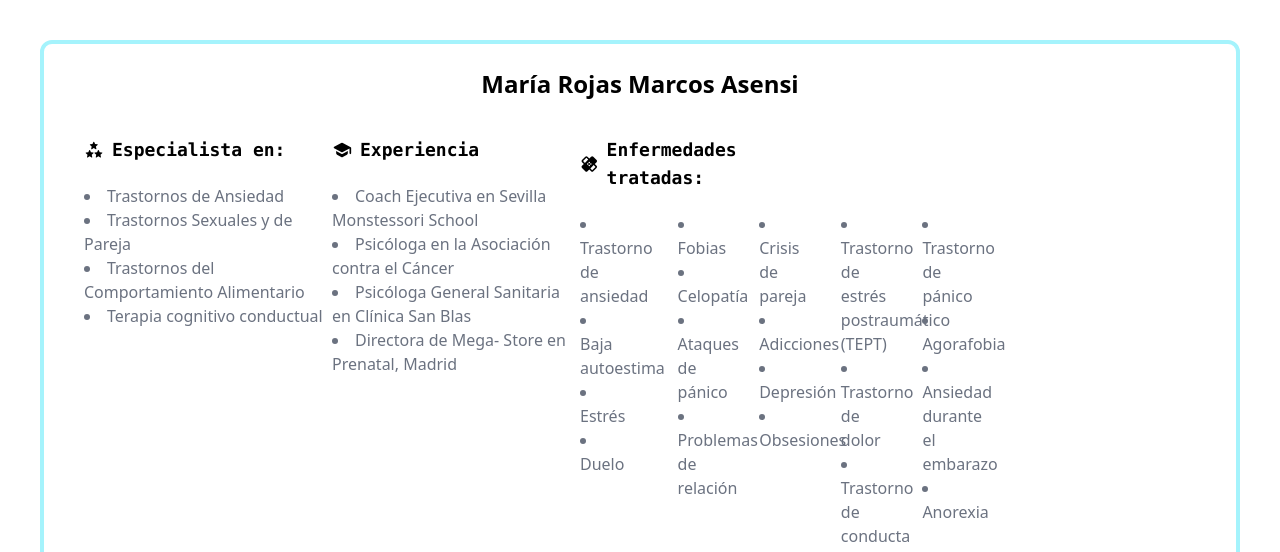
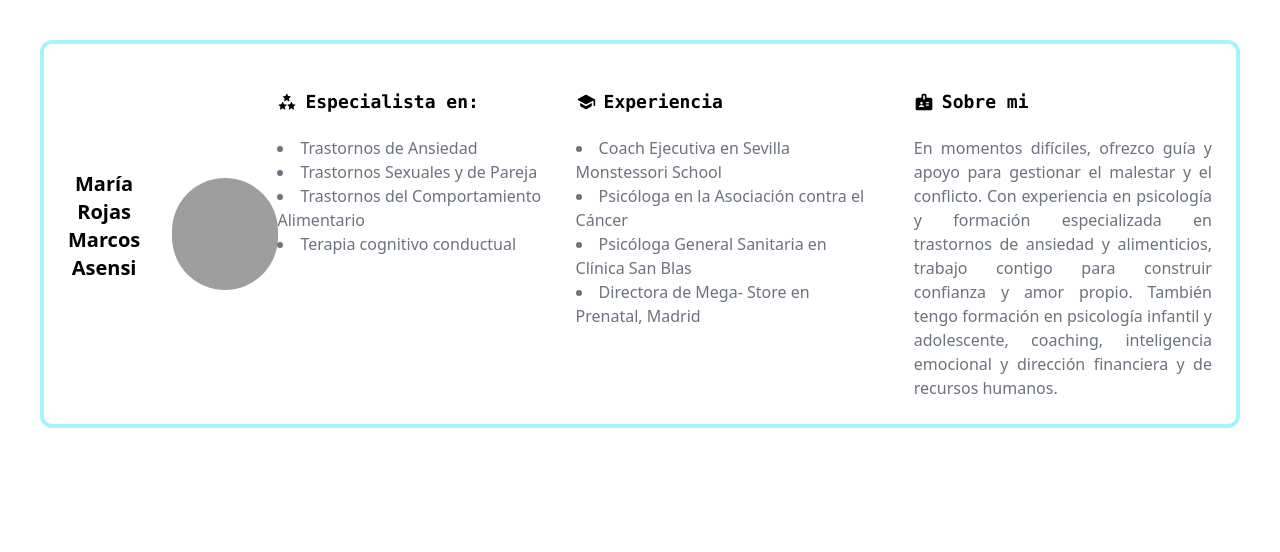
Before and after one commit to juaalvcam/MariaRojasMarcosPsicologos, a Django app: page /about/ in a window 1280 px wide. Shown: the part 80-632 px from the top of the page. Run offline with Django 4.2, Linux system fonts and the light colour scheme; some libraries are stand-ins or nearby versions; grey boxes are pictures that could not be loaded.

Commit message:
Update about.html and base.html templates

```diff
--- a/psicoMRM/templates/about.html
+++ b/psicoMRM/templates/about.html
@@ -1,11 +1,16 @@
 {% extends 'base.html' %} {% block content %}
 <div
-  class="p-6 max-w-full bg-white rounded-xl items-start space-y-4 md:space-y-0 md:space-x-4 m-10 border-4 border-cyan-200"
+  class="p-6 max-w-full bg-white rounded-xl space-y-4 md:space-y-0 md:space-x-16 m-10 border-4 border-cyan-200 flex flex-col md:flex-row justify-center items-center"
 >
-  <div class="text-center">
-    <div class="text-2xl font-bold text-black mb-4">
+  <div class="text-center flex items-center mr-10">
+    <div class="text-xl font-bold text-black mb-4 text-center mr-8">
       María Rojas Marcos Asensi
     </div>
+    <img
+      src="//s3-eu-west-1.amazonaws.com/doctoralia.es/doctor/31f36c/31f36c0a5e617d3426e175e7d381f58a_large.jpg"
+      alt=""
+      class="w-28 h-28 rounded-full"
+    />
   </div>
   <div class="flex flex-col md:flex-row">
     <div class="flex-1">
@@ -32,7 +37,7 @@
         <li>Terapia cognitivo conductual</li>
       </ul>
     </div>
-    <div class="flex-1">
+    <div class="flex-1 mr-10">
       <h2
         class="text-lg text-black mb-5 mt-5 flex items-center font-mono font-bold"
       >
@@ -56,7 +61,7 @@
         <li>Directora de Mega- Store en Prenatal, Madrid</li>
       </ul>
     </div>
-    <div class="flex-1 mr-96">
+    <div class="flex-1">
       <h2
         class="text-lg text-black mb-5 mt-5 flex items-center font-mono font-bold"
       >
@@ -68,43 +73,19 @@
           class="h-5 w-5 text-gray-500 mr-2"
         >
           <path
-            d="M4 8.242 8.243 4l2.343 2.343-4.243 4.242L4 8.242ZM4.93 12l-2.344 2.344a2 2 0 0 0 0 2.828l4.243 4.243a2 2 0 0 0 2.828 0L12 19.07l2.344 2.343a2 2 0 0 0 2.828 0l4.242-4.243a2 2 0 0 0 0-2.828l-2.343-2.344 2.343-2.343a2 2 0 0 0 0-2.828l-4.242-4.243a2 2 0 0 0-2.829 0L12 4.928 9.657 2.585a2 2 0 0 0-2.828 0L2.586 6.828a2 2 0 0 0 0 2.828L4.93 12Zm12.727 1.415L20 15.757 15.758 20l-2.343-2.344 4.242-4.242ZM12 11a1 1 0 1 1 0-2 1 1 0 0 1 0 2Zm-2 2a1 1 0 1 1 0-2 1 1 0 0 1 0 2Zm5-1a1 1 0 1 1-2 0 1 1 0 0 1 2 0Zm-3 3a1 1 0 1 1 0-2 1 1 0 0 1 0 2Z"
+            d="M20 7h-5V4c0-1.1-.9-2-2-2h-2c-1.1 0-2 .9-2 2v3H4c-1.1 0-2 .9-2 2v11c0 1.1.9 2 2 2h16c1.1 0 2-.9 2-2V9c0-1.1-.9-2-2-2ZM9 12c.83 0 1.5.67 1.5 1.5S9.83 15 9 15s-1.5-.67-1.5-1.5S8.17 12 9 12Zm3 6H6v-.43c0-.6.36-1.15.92-1.39.64-.28 1.34-.43 2.08-.43s1.44.15 2.08.43c.55.24.92.78.92 1.39V18Zm1-10a1 1 0 1 1-2 0V5a1 1 0 1 1 2 0v3Zm4.25 8.5h-2.5c-.41 0-.75-.34-.75-.75s.34-.75.75-.75h2.5c.41 0 .75.34.75.75s-.34.75-.75.75Zm0-3h-2.5c-.41 0-.75-.34-.75-.75s.34-.75.75-.75h2.5c.41 0 .75.34.75.75s-.34.75-.75.75Z"
           ></path>
         </svg>
-        Enfermedades tratadas:
+        Sobre mi
       </h2>
-      <div class="grid grid-cols-5 text-gray-500">
-        <ul class="list-disc list-inside flex flex-col w-full">
-          <li>Trastorno de ansiedad</li>
-          <li>Baja autoestima</li>
-          <li>Estrés</li>
-          <li>Duelo</li>
-        </ul>
-        <ul class="list-disc list-inside mx-12 flex flex-col w-full">
-          <li>Fobias</li>
-          <li>Celopatía</li>
-          <li>Ataques de pánico</li>
-          <li>Problemas de relación</li>
-        </ul>
-        <ul class="list-disc list-inside mx-20 flex flex-col w-full">
-          <li>Crisis de pareja</li>
-          <li>Adicciones</li>
-          <li>Depresión</li>
-          <li>Obsesiones</li>
-        </ul>
-        <ul class="list-disc list-inside mx-28 flex flex-col w-full">
-          <li>Trastorno de estrés postraumático (TEPT)</li>
-          <li>Trastorno de dolor</li>
-          <li>Trastorno de conducta alimentaria no especificado</li>
-          <li>Trastorno bipolar afectivo</li>
-        </ul>
-        <ul class="list-disc list-inside mx-36 flex flex-col w-full">
-          <li>Trastorno de pánico</li>
-          <li>Agorafobia</li>
-          <li>Ansiedad durante el embarazo</li>
-          <li>Anorexia</li>
-        </ul>
-      </div>
+      <p class="text-justify text-gray-500">
+        En momentos difíciles, ofrezco guía y apoyo para gestionar el malestar y
+        el conflicto. Con experiencia en psicología y formación especializada en
+        trastornos de ansiedad y alimenticios, trabajo contigo para construir
+        confianza y amor propio. También tengo formación en psicología infantil
+        y adolescente, coaching, inteligencia emocional y dirección financiera y
+        de recursos humanos.
+      </p>
     </div>
   </div>
 </div>
--- a/psicoMRM/templates/base.html
+++ b/psicoMRM/templates/base.html
@@ -37,7 +37,7 @@
         <nav
           class="md:ml-auto md:mr-auto flex flex-wrap items-center text-base justify-center"
         >
-          <a class="mr-5 hover:text-blue-600" href="">Inicio</a>
+          <a class="mr-5 hover:text-blue-600" href="/">Inicio</a>
           <a class="mr-5 hover:text-blue-600">Adolescentes</a>
           <a class="mr-5 hover:text-blue-600">Adultos</a>
           <a class="mr-5 hover:text-blue-600">Parejas</a>
```
Also changed, not shown: psicoMRM/templates/index.html (+14 -1 lines).
